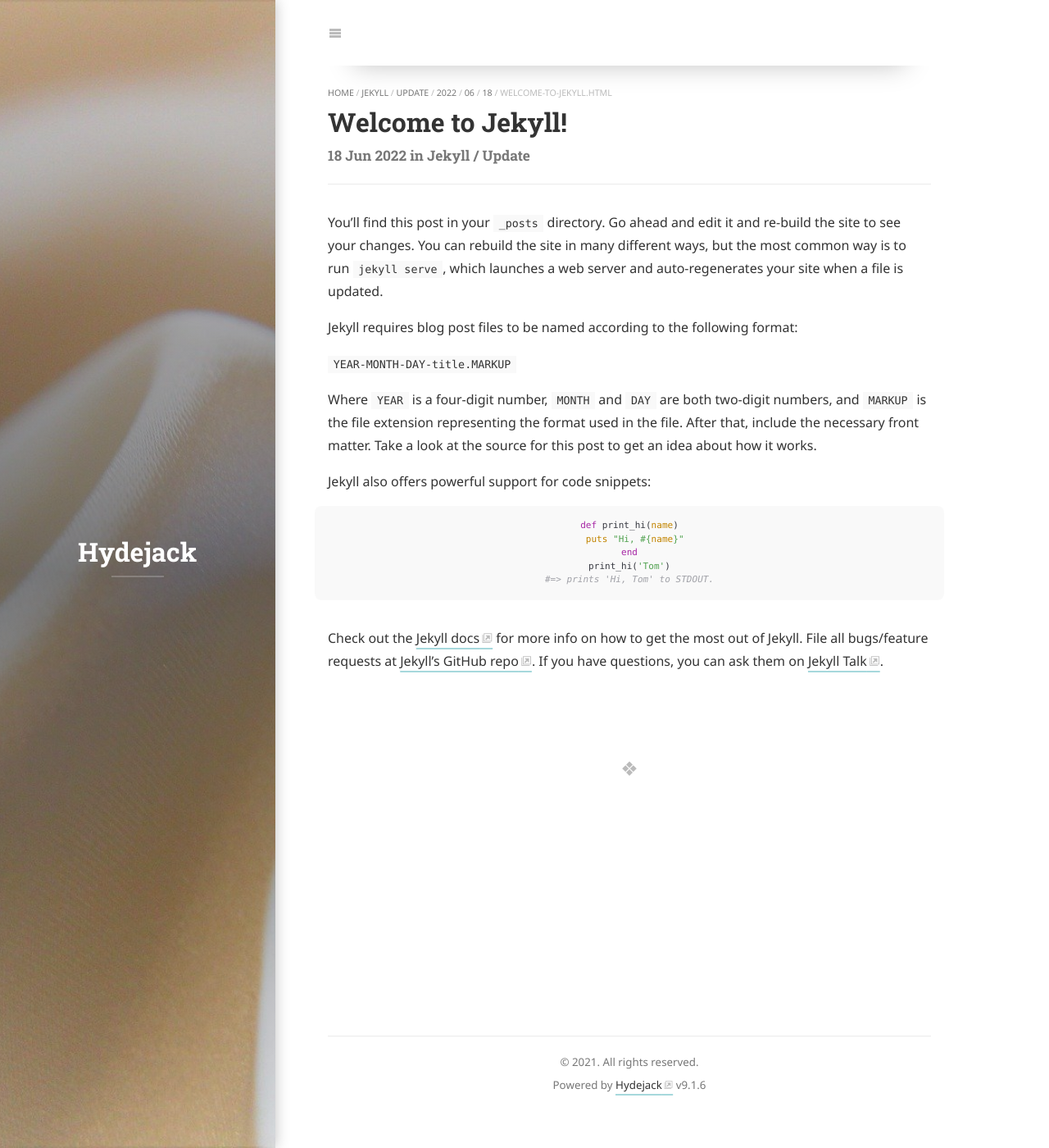
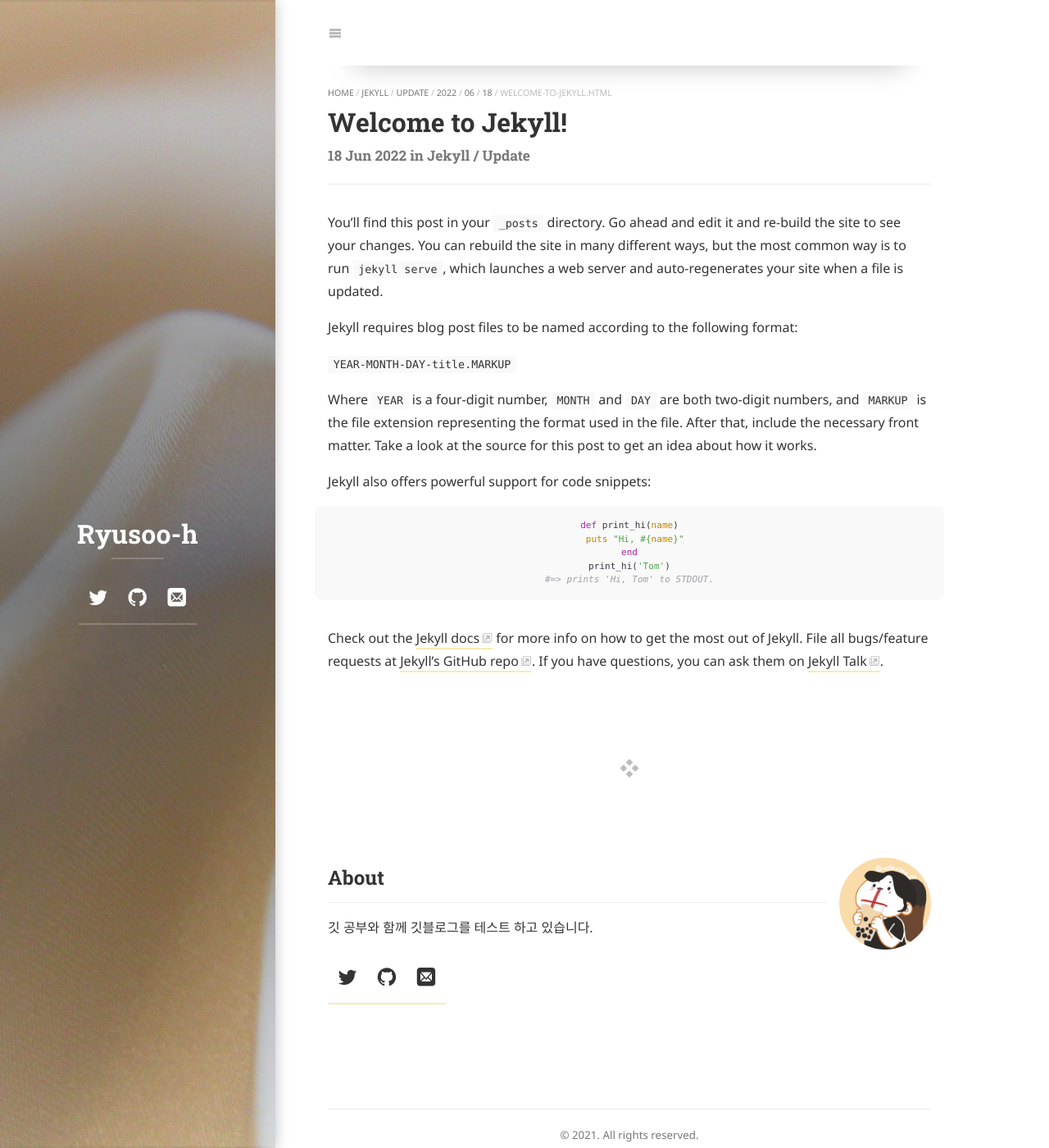
Before and after one commit to Ryusoo-h/Ryusoo-h.github.io2, a Jekyll site: the page built from _posts/2022-06-18-welcome-to-jekyll.markdown, in a window 1280 px wide and 1400 px high. Shown: the whole window at 82% size. Built offline with Jekyll 4.4.1, drawn with Linux system fonts in a browser that asks for light colours; cached includes are drawn as plain includes; some web fonts are replaced.

Commit message:
Modify config, Gemfile & Add me.png

```diff
--- a/Gemfile
+++ b/Gemfile
@@ -40,3 +40,5 @@
 gem 'jekyll-include-cache'
 
 gem "webrick", "~> 1.7"
+
+gem "jekyll-avatar"
--- a/_config.yml
+++ b/_config.yml
@@ -1,10 +1,35 @@
-lang:                  en
-title:                 Hydejack
+
+url:                   https://ryusoo-h.github.io/
+lang:                  ko
+title:                 Ryusoo-h
 copyright:             © 2021. All rights reserved.
+favicon: /favicon.ico
+apple_touch_icon: /assets/img/me.png
+
+author:
+  picture:  /assets/img/me.png
+  name:  Ryu soohyeon
+  email: su1324@naver.com
+  about: |
+    깃 공부와 함께 깃블로그를 테스트 하고 있습니다.
+  social:
+      twitter: milkutea_nn
+      github:  Ryusoo-h
+      email: su1324@naver.com
 
 accent_image:          /assets/img/sidebar-bg-slik.jpg
-accent_color:          rgb(79,177,186)
-theme_color:           rgb(25,55,71)
+accent_color:          rgb(243,213,105) # rgb(79,177,186)
+theme_color:           rgb(199,175,152) # rgb(25,55,71)
+
+  # 각 페이지에 대해 고유한 문양을 만드는 방법
+  #
+  # defaults:
+  #   - scope:
+  #       path:         hydejack/
+  #     values:
+  #       accent_image: /assets/img/hydejack-bg.jpg
+  #       accent_color: rgb(38,139,210)
+  #
 
 google_fonts:          Roboto+Slab:700|Noto+Sans:400,400i,700,700i
 font:                  Noto Sans, Helvetica, Arial, sans-serif
@@ -81,3 +106,4 @@
   - jekyll-feed
   - jemoji
   - jekyll-include-cache
+  - jekyll-avatar
```
Also changed, not shown: assets/img/me.png (added).
